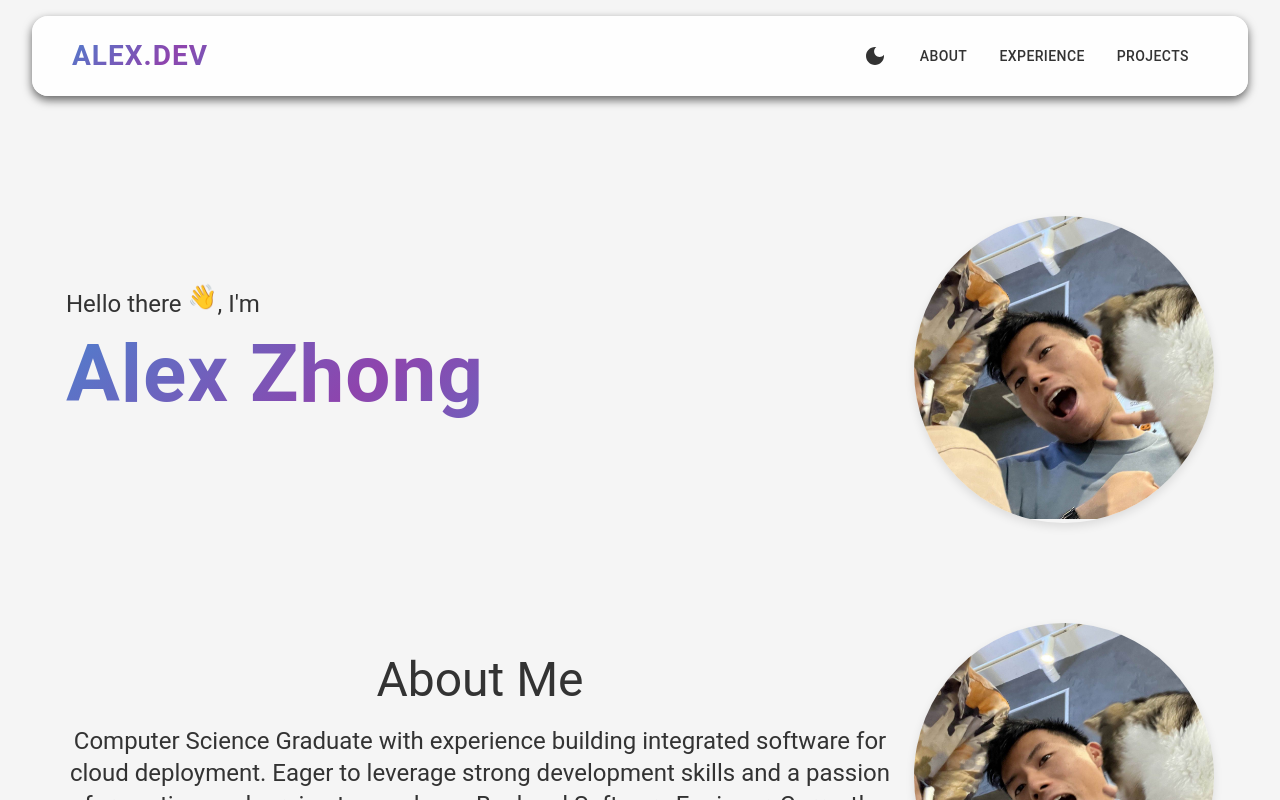
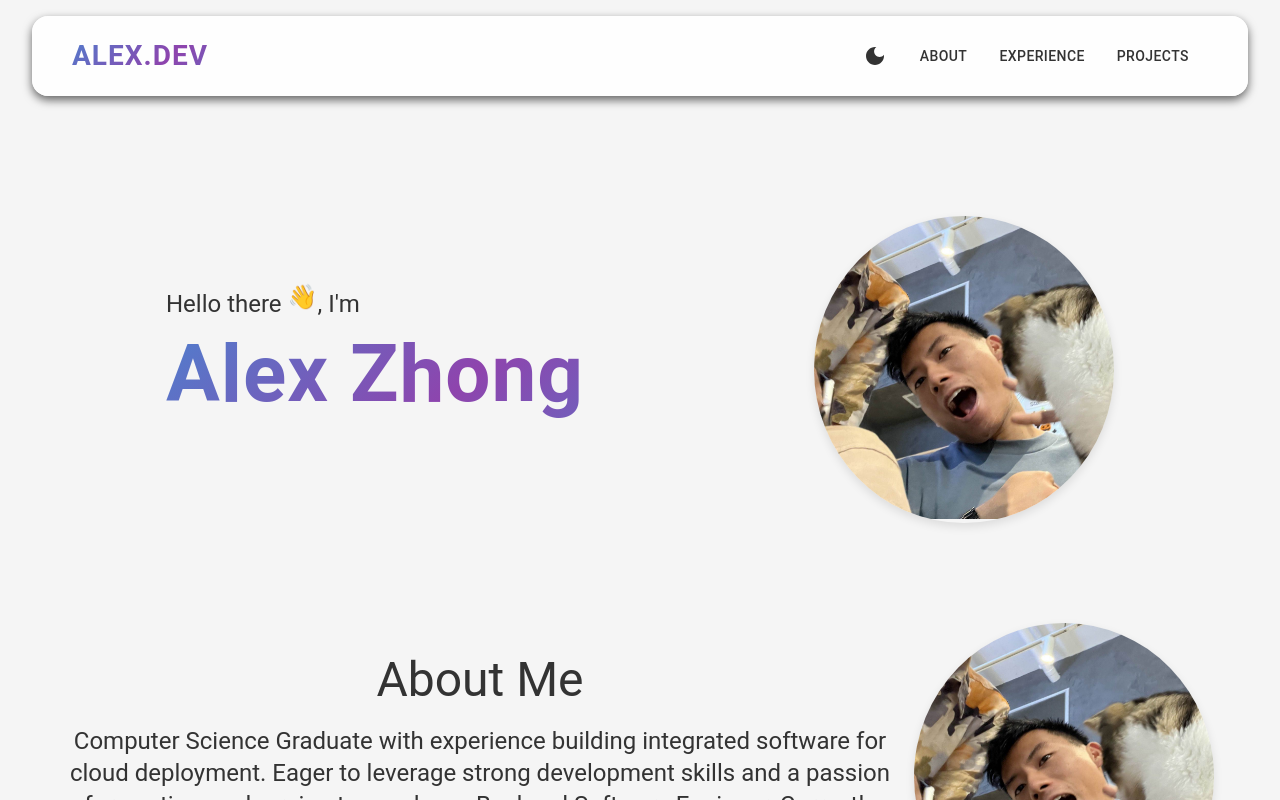
Before and after one commit to Gitalexzhong/portfolio, a React (Create React App) app: page / in a window 1280 px wide. Shown: the top 800 px of the page. Built offline with nearby package versions, Linux system fonts and the light colour scheme.

Commit message:
Changed spacing

```diff
--- a/src/components/Home.js
+++ b/src/components/Home.js
@@ -20,7 +20,7 @@ const Container = styled(Box)(({ theme, darkmode }) => ({
   display: 'flex',
   flexDirection: 'row', // Default row layout
   alignItems: 'center',
-  justifyContent: 'space-between', // Dynamic spacing
+  justifyContent: 'space-around', // Dynamic spacing
   padding: '100px 50px 50px', // Padding to avoid overlap with navbar
   gap: '30px', // Add space between text and image
   color: darkmode ? '#fff' : '#333',
```
